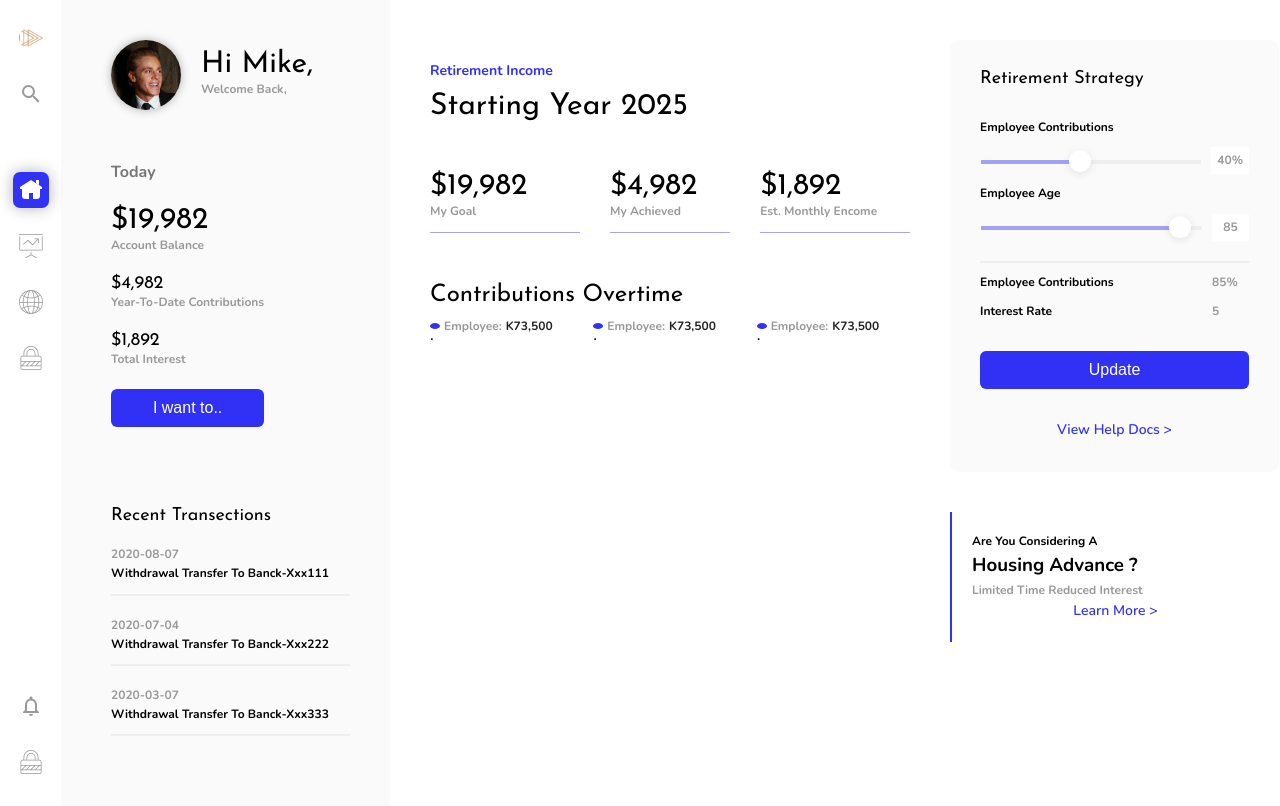
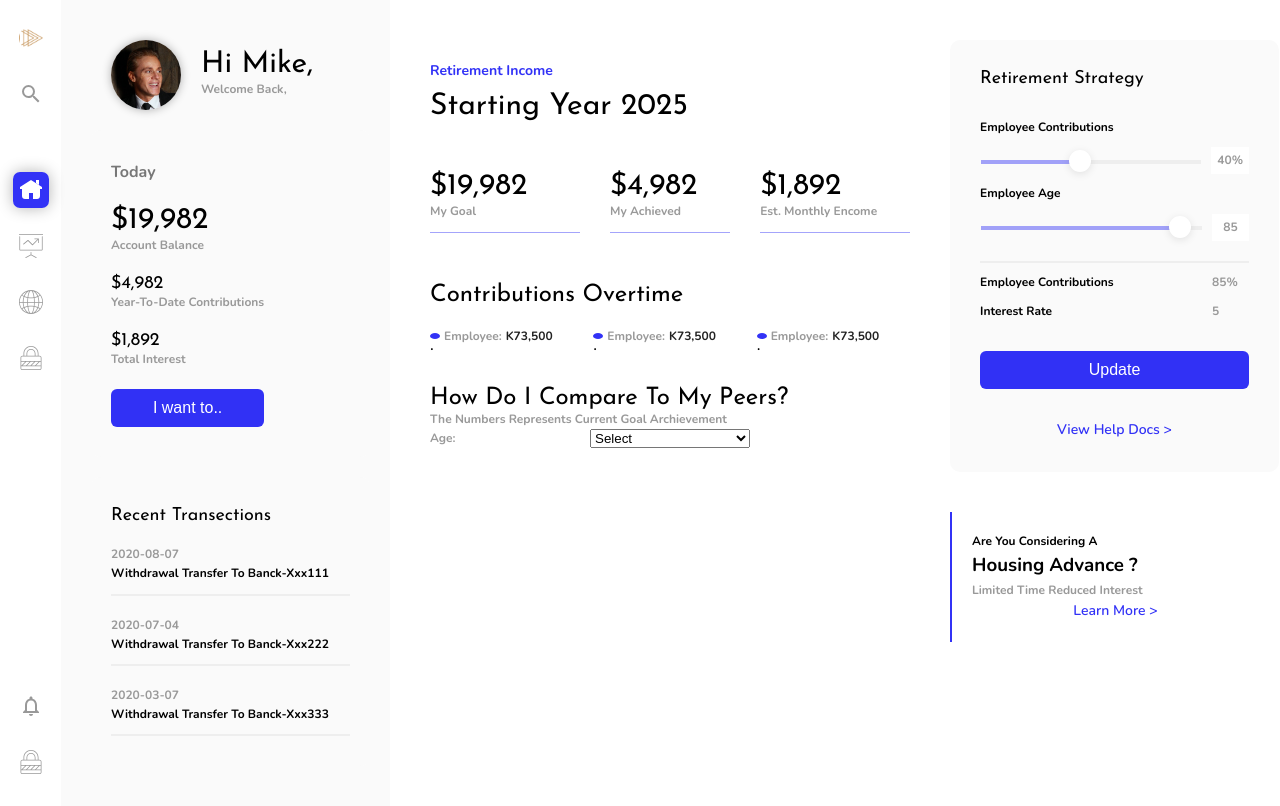
Before and after one commit to Er-Rahul-Tiwari/newDashboard, a PHP site: page / in a window 1280 px wide. Run offline with PHP 8.4, Linux system fonts and the light colour scheme.

Commit message:
home page commit

```diff
--- a/css/style.css
+++ b/css/style.css
@@ -400,6 +400,19 @@ body {
   -o-border-radius: 50%;
   background-color: rgba(28, 28, 245, 0.9); }
 
+.home__grap-2 {
+  display: grid;
+  grid-template-columns: 1fr 2fr; }
+
+.home__select {
+  display: grid;
+  grid-template-columns: min-content 1fr;
+  align-items: center; }
+
+.home__circleGraph {
+  display: grid;
+  grid-template-columns: repeat(3, 1fr); }
+
 .sidebars {
   grid-column: col-end 6 / full-end; }
   @media only screen and (max-width: 37.5em) {
--- a/index.html
+++ b/index.html
@@ -158,7 +158,7 @@
             </div>
         </div>
 
-        <h2 class='heading-2 mb-small'>contributions overtime</h2>
+        <h2 class='heading-2 mb-medium'>contributions overtime</h2>
         <div class='home__graph'>
             <div class='home__items-2'>
                 <div class='home__items-3'>
@@ -180,6 +180,23 @@
                     <p class='para'>Employee:</p>
                     <p class='para black'> K73,500</p>
                 </div>
+            </div>
+        </div>
+
+        <h2 class="heading-2 mt-large">How do I compare to my peers?</h2>
+        <p class='para'>The numbers represents current goal archievement</p>
+        <div class='home__graph-2'>
+            <div class='home__select'>
+
+            </div>
+            <div class='home__circleGraph'>
+                <p class='para'>Age:</p>
+                <select>
+                    <option>Select</option>
+                    <option value="under30">under 30</option>
+                    <option value="under40">under 40</option>
+                    <option value="under50">under 50</option>
+                </select>
             </div>
         </div>
     </div>
--- a/sass/_home.scss
+++ b/sass/_home.scss
@@ -67,4 +67,17 @@
         -o-border-radius: 50%;
         background-color: $color-blue-light;
 }
+&__grap-2{
+    display: grid;
+    grid-template-columns: 1fr 2fr;
 }
+&__select{
+    display: grid;
+    grid-template-columns: min-content 1fr;
+    align-items: center;
+}
+&__circleGraph{
+    display: grid;
+    grid-template-columns: repeat(3,1fr);
+}
+}
```
